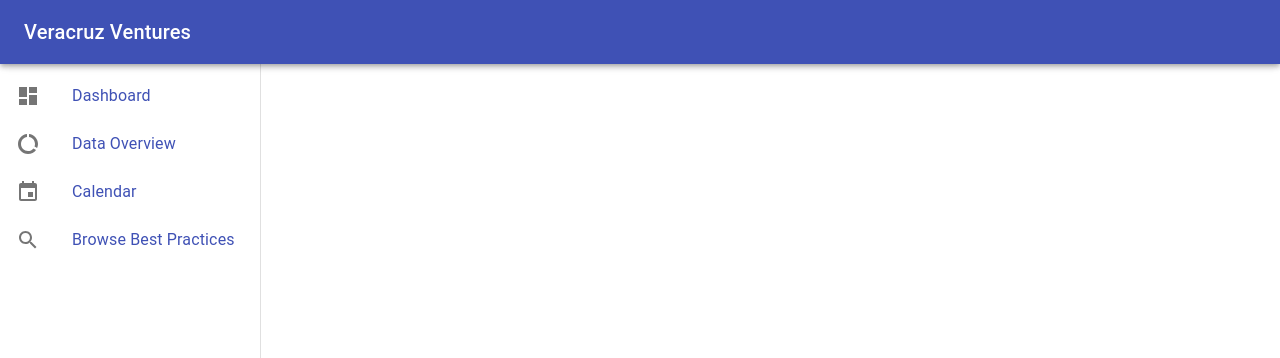
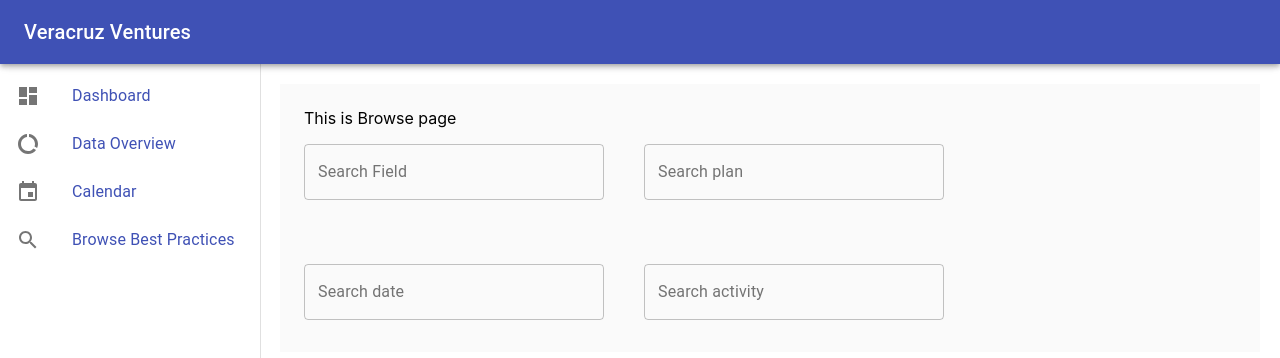
Before and after one commit to camillevo/CSE120_VeracruzVentures, a React (Create React App) app in the folder veracruz-ventures/: page /browse in a window 1280 px wide. Shown: the top 358 px of the page. Built offline with nearby package versions, Linux system fonts and the light colour scheme.

Commit message:
add the browse page

```diff
--- a/veracruz-ventures/package.json
+++ b/veracruz-ventures/package.json
@@ -5,9 +5,11 @@
   "dependencies": {
     "@material-ui/core": "^4.11.0",
     "@material-ui/icons": "^4.9.1",
+    "@material-ui/lab": "^4.0.0-alpha.56",
     "@testing-library/jest-dom": "^4.2.4",
     "@testing-library/react": "^9.5.0",
     "@testing-library/user-event": "^7.2.1",
+    "autocomplete": "0.0.1",
     "frappe-gantt-react": "^0.2.2",
     "material-ui": "^0.20.2",
     "material-ui-icons": "^1.0.0-beta.36",
--- a/veracruz-ventures/src/App.js
+++ b/veracruz-ventures/src/App.js
@@ -1,13 +1,13 @@
 import React from 'react';
 import './App.css';
 import Toolbar from '@material-ui/core/Toolbar';
-
 import PermanentDrawerLeft from './components/Drawer';
 import NavBar from './components/NavBar';
 import { onClick } from '@material-ui/system';
 import Dashboard from './pages/Dashboard';
 import DataOverview from './pages/Data';
 import Calendar from './pages/Calendar';
+import Broswe from './pages/Browse';
 import { BrowserRouter as Router, Route, Switch } from "react-router-dom";
 import { makeStyles } from '@material-ui/core/styles';
 
@@ -33,6 +33,7 @@ function App() {
           <Route exact path="/dashboard" exact component={() => <Dashboard />} />
           <Route path="/data" component={DataOverview} />
           <Route exact path="/calendar" component={Calendar} />
+          <Route exact path="/browse" component={Broswe} />
         </div>
       </Router>
     </div>
--- a/veracruz-ventures/src/components/Drawer.js
+++ b/veracruz-ventures/src/components/Drawer.js
@@ -37,7 +37,7 @@ const itemsList = [
     {
       text: "Browse Best Practices",
       icon: <SearchIcon />,
-      url: "/",
+      url: "/browse",
       //onClick: () => history.push("/contact")
     },
   ]
--- a/veracruz-ventures/src/pages/Browse.js
+++ b/veracruz-ventures/src/pages/Browse.js
@@ -1,7 +1,95 @@
 import React from 'react';
+import { makeStyles } from '@material-ui/core/styles';
+import Typography from '@material-ui/core/Typography';
+import TextField from '@material-ui/core/TextField';
+import Autocomplete, { createFilterOptions } from '@material-ui/lab/Autocomplete';
+import Grid from '@material-ui/core/Grid';
+
+
+
+
+const useStyles = makeStyles((theme) => ({
+  content: {
+    flexGrow: 1,
+    backgroundColor: theme.palette.background.default,
+    padding: theme.spacing(3),
+  },
+
+}));
+
+const fieldID = [
+  { title: 'field 1', plan: 'plan 1', date: 'date 1', activity: 'activity 1'},
+  { title: 'field 2', plan: 'plan 2', date: 'date 2', activity: 'activity 2'},
+  { title: 'field 2', plan: 'plan 1', date: 'date 3', activity: 'activity 4'},
+  { title: 'field 3', plan: 'plan 3', date: 'date 3', activity: 'activity 3'},
+];
+
+// indexOf
 
 const BrowseBestPractice = () => {
-    return <div>This is the Browse Best Practice page</div>;
+    const classes = useStyles();
+    return (
+     <div className={classes.content}>
+      <div className={classes.toolbar} />
+      This is Browse page
+      <Grid container direction={"row"} spacing={5}>
+      <Grid item>
+      <div  style={{ width: 300 }}>
+      <Autocomplete
+        id="search field"
+        freeSolo
+        options={fieldID.map((option) => option.title)}
+        // onChange={handleInputChange}
+        renderInput={(params) => (
+          <TextField {...params} label="Search Field" margin="normal" variant="outlined" />
+        )}
+
+      />
+      </div>
+      </Grid>
+      <Grid item>
+      <div  style={{ width: 300 }}>
+      <Autocomplete
+        id="search plan"
+        freeSolo
+        options={fieldID.map((option) => option.plan)}
+        renderInput={(params) => (
+          <TextField {...params} label="Search plan" margin="normal" variant="outlined" />
+        )}
+
+      />
+      </div>
+      </Grid>
+      <Grid item>
+      <div  style={{ width: 300 }}>
+      <Autocomplete
+        id="search date"
+        freeSolo
+        options={fieldID.map((option) => option.date)}
+        renderInput={(params) => (
+          <TextField {...params} label="Search date" margin="normal" variant="outlined" />
+        )}
+
+      />
+      </div>
+      </Grid>
+      <Grid item>
+      <div  style={{ width: 300 }}>
+      <Autocomplete
+        id="search activity"
+        freeSolo
+        options={fieldID.map((option) => option.activity)}
+        renderInput={(params) => (
+          <TextField {...params} label="Search activity" margin="normal" variant="outlined" />
+        )}
+
+      />
+      </div>
+      </Grid>
+    </Grid>
+
+    </div>
+    );
 };
 
 
```
Also changed, not shown: 1 other file (tests, documents, lock files or other folders).
